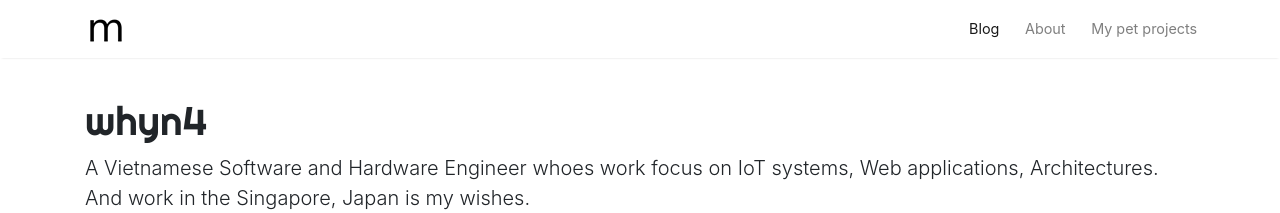
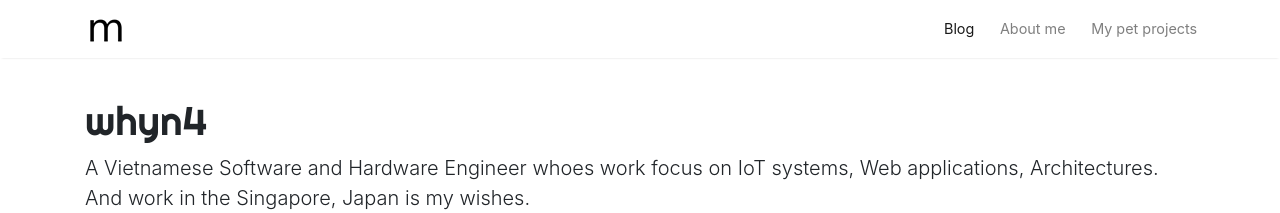
Before and after one commit to Quynh-Nguyen/quynh-nguyen.github.io, a Jekyll site: the page built from index.html, in a window 1280 px wide. Shown: the top 213 px of the page. Built offline with Jekyll 4.4.1, drawn with Linux system fonts in a browser that asks for light colours; nearby versions of some CDN libraries; the list of posts is cut into pages by our own code; comment, search, counter and statistics services are not loaded.

Commit message:
Update default.html

```diff
--- a/_layouts/default.html
+++ b/_layouts/default.html
@@ -74,7 +74,7 @@
                 {% else %}
                 <li class="nav-item">
                 {% endif %}
-                <a class="nav-link" href="{{ site.baseurl }}/about">About</a>
+                <a class="nav-link" href="{{ site.baseurl }}/about">About me</a>
                 </li>
 
                 {% if page.url == "/pet-projects.html" %}
```
